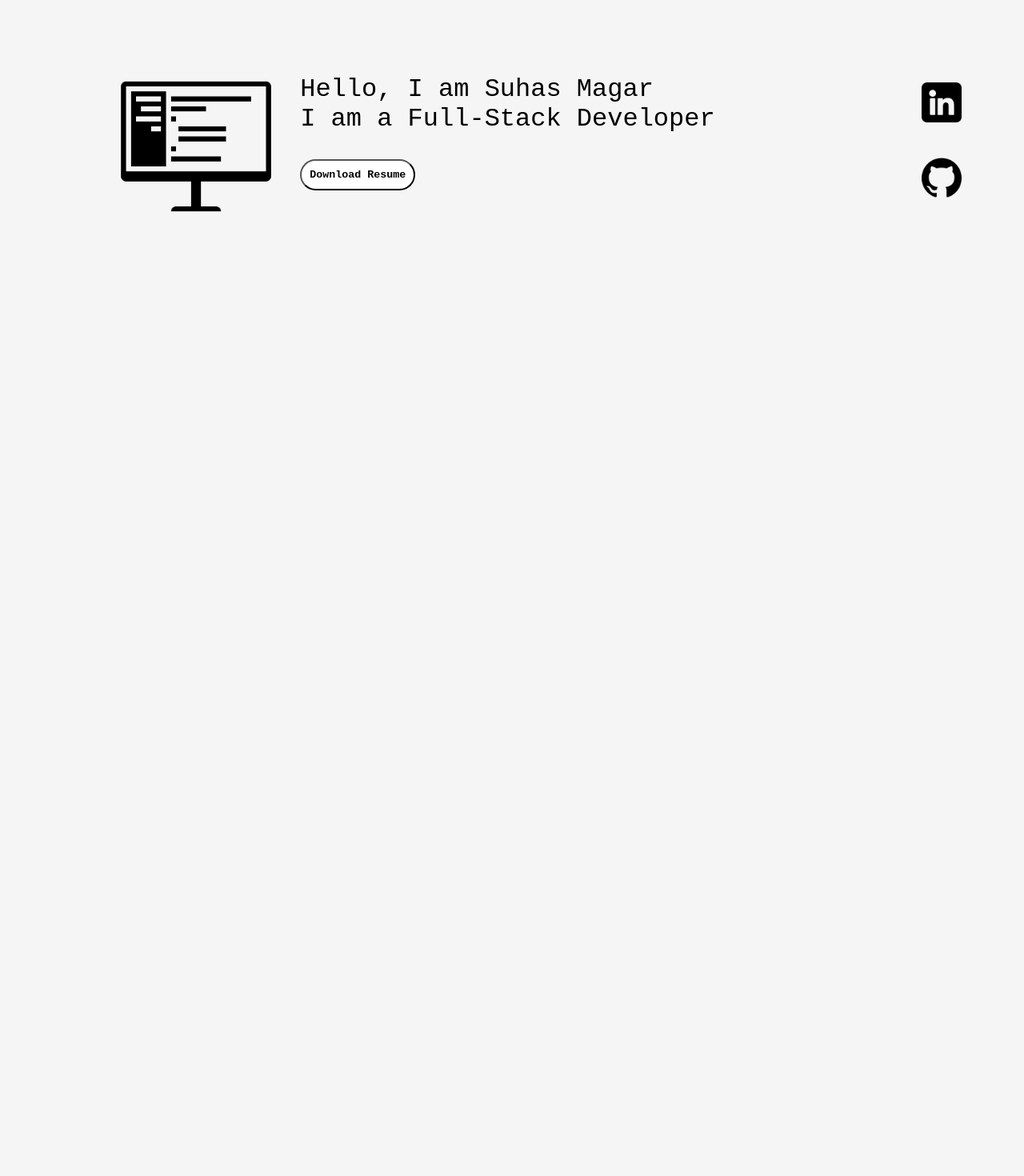
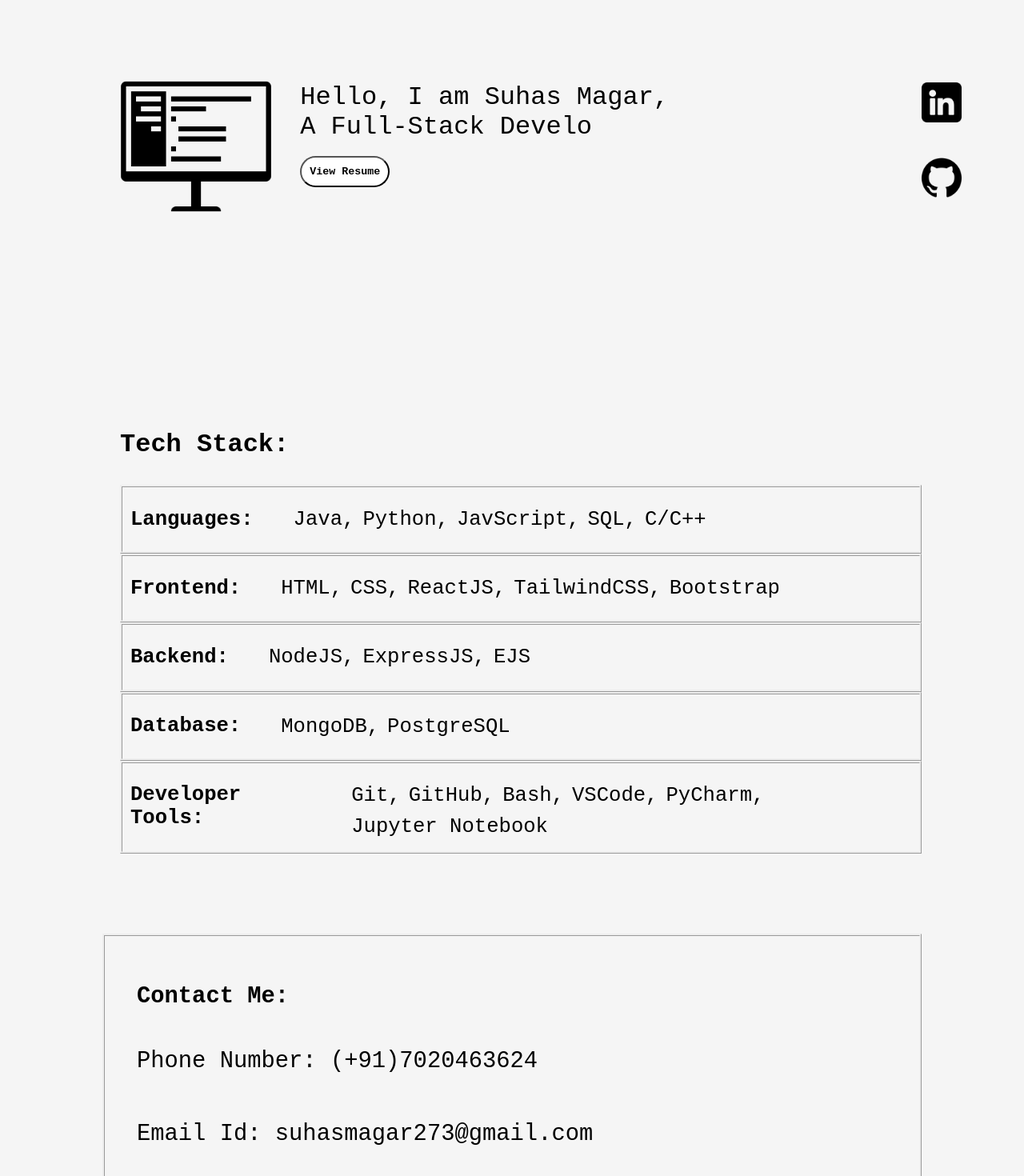
Before and after one commit to Shelbybosss/Portfolio, a React (Vite) app: page / in a window 1280 px wide. Shown: the part 158-1628 px from the top of the page at 80% size. Before the commit the page ends 800 px from the top, so only its background shows below. Built offline with nearby package versions, Linux system fonts and the light colour scheme.

Commit message:
New Components

```diff
--- a/src/App.jsx
+++ b/src/App.jsx
@@ -1,9 +1,10 @@
 import React from "react"
 
 import Navbar from "./components/Navbar.jsx"
-
 import Hero from "./components/Hero.jsx"
 import Footer from "./components/Footer.jsx"
+import Skills from "./components/Skills.jsx"
+import Contact from "./components/Contact.jsx"
 
 
 
@@ -16,6 +17,8 @@ function App() {
     <div className="container">
       <Navbar />
       <Hero />
+      <Skills />
+      <Contact />
     </div>
   )
 }
--- /dev/null
+++ b/src/components/Contact.jsx
@@ -0,0 +1,17 @@
+import React from "react";
+
+function Contact () {
+
+
+
+    return(
+        <div className="contact-main" id="contact">
+            <h1>Contact Me:</h1>
+            <div className="information">
+                <p>Phone Number: (+91)7020463624</p>
+                <p>Email Id: <a href="#">suhasmagar273@gmail.com</a></p>
+            </div>
+        </div>);
+}
+
+export default Contact
--- a/src/components/Hero.jsx
+++ b/src/components/Hero.jsx
@@ -1,39 +1,54 @@
-import React from "react";
+import React, { useState, useEffect } from "react";
 import github from '../assets/github (1).png';
 import linkedin from '../assets/linkedin.png';
-import fullstackdeveloper from '../assets/coding-website.png'
+import fullstackdeveloper from '../assets/coding-website.png';
 
-function Hero () {
+function Hero() {
+    const [text, setText] = useState("");
+    const [index, setIndex] = useState(0);
 
+    useEffect(() => {
+        const originalText = "Full-Stack Developer";
+        const typingEffect = setInterval(() => {
+            setText(originalText.substring(0, index + 1));
+            setIndex((prevIndex) =>
+                prevIndex === originalText.length ? 0 : prevIndex + 1
+            );
+        }, 100);
 
+        if (index === originalText.length) {
+            clearInterval(typingEffect);
+            setTimeout(() => {
+                setIndex(0);
+            }, 2000);
+        }
 
+        return () => clearInterval(typingEffect);
+    }, [index]);
 
-
-    return(
+    return (
         <div className="hero-main">
             <div className="hero-left">
                 <div className="hero-left-inner">
                     <div className="hero-left-inner-left">
-                        <img src={fullstackdeveloper} alt="computer"></img>
+                        <img src={fullstackdeveloper} alt="computer" />
                     </div>
                     <div className="hero-left-inner-right">
-                        <p>Hello, I am Suhas Magar<br></br>
-                        I am a Full-Stack Developer<br/>
-                        </p>
-                        <a  target="_blank"href="https://drive.google.com/file/d/187PVH3lhV7L3C8Pvb_GOIevj7xhAdvb6/view?usp=drive_link"><button className="button">Download Resume</button></a>
+                        <p>Hello, I am Suhas Magar,<br /></p>
+                        <p>A {text}</p><br />
+
+                        <a target="_blank" href="https://drive.google.com/file/d/187PVH3lhV7L3C8Pvb_GOIevj7xhAdvb6/view?usp=drive_link"><button className="button">View Resume</button></a>
                     </div>
-
                 </div>
             </div>
             <div className="hero-right">
                 <div className="hero-right-inner">
-                        <a href="https://www.linkedin.com/in/suhasmagar/" target="_blank"><img src={linkedin} alt="Linkedin"></img></a>
-                        <a href="https://github.com/Shelbybosss" target="_blank"><img src={github} alt="Github"></img></a>
-
+                    <a href="https://www.linkedin.com/in/suhasmagar/" target="_blank"><img src={linkedin} alt="Linkedin" /></a>
+                    <a href="https://github.com/Shelbybosss" target="_blank"><img src={github} alt="Github" /></a>
                 </div>
             </div>
         </div>
     );
 }
 
-export default Hero
+export default Hero;
--- a/src/components/Navbar.jsx
+++ b/src/components/Navbar.jsx
@@ -1,9 +1,6 @@
 import React from "react";
 
 function Navbar() {
-
-
-
 
 
 
@@ -12,7 +9,7 @@ function Navbar() {
             <div className="inner-navbar">
                 <ul>
                     <a href="#"><li>Resume</li></a>
-                    <a href="#"><li>Contact</li></a>
+                    <a href="#contact" ><li>Contact</li></a>
                     <a href="#"><li>Projects</li></a>
                 </ul>
             </div>
--- /dev/null
+++ b/src/components/Skills.jsx
@@ -0,0 +1,70 @@
+import React from "react";
+
+function Skills () {
+
+
+
+
+
+
+
+
+
+
+    return(
+        <div className="skills">
+            <div className="skills-main">
+                <p className="heading">Tech Stack:</p>
+
+                <div className="skills-list">
+                    <p>Languages:</p>
+                    <ul>
+                        <li>Java,</li>
+                        <li>Python,</li>
+                        <li>JavScript,</li>
+                        <li>SQL,</li>
+                        <li>C/C++</li>
+                    </ul>
+                </div>
+                <div className="skills-list">
+                    <p>Frontend:</p>
+                    <ul>
+                        <li>HTML,</li>
+                        <li>CSS,</li>
+                        <li>ReactJS,</li>
+                        <li>TailwindCSS,</li>
+                        <li>Bootstrap</li>
+                    </ul>
+                </div>
+                <div className="skills-list">
+                    <p>Backend:</p>
+                    <ul>
+                        <li>NodeJS,</li>
+                        <li>ExpressJS,</li>
+                        <li>EJS</li>
+                    </ul>
+                </div>
+                <div className="skills-list">
+                    <p>Database:</p>
+                    <ul>
+                        <li>MongoDB,</li>
+                        <li>PostgreSQL</li>
+                    </ul>
+                </div>
+                <div className="skills-list">
+                    <p>Developer Tools:</p>
+                    <ul>
+                        <li>Git,</li>
+                        <li>GitHub,</li>
+                        <li>Bash,</li>
+                        <li>VSCode,</li>
+                        <li>PyCharm,</li>
+                        <li>Jupyter Notebook</li>
+                    </ul>
+                </div>
+
+            </div>
+        </div>);
+}
+
+export default Skills
--- a/src/index.css
+++ b/src/index.css
@@ -106,10 +106,16 @@ body{
 
  }
 
+ .hero-left-inner-right{
+    margin-top: 50px;
+ }
+
  .hero-left-inner-right p{
     font-family: monospace;
     font-size: 2rem;
     margin-top: 40px;
+    padding: 0;
+    margin: 0;
 
  }
 
@@ -127,4 +133,126 @@ body{
     color: blue;
     transform: scale(1.2);
     transition: 1s ease;
+    cursor: pointer;
 }
+
+.heading{
+    font-family: monospace;
+    font-size: 2rem;
+    font-weight: bold;
+    margin-left: 150px;
+    margin-top: 220px;
+}
+
+.skills-list{
+    display: flex;
+    flex-direction: row;
+    margin-left: 150px;
+    margin-right: 10%;
+    padding-left: 10px;
+    margin-top: 0;
+    border-style:ridge;
+}
+
+.skills-list p{
+    font-family: monospace;
+    font-size: 1.6rem;
+    font-weight: bold;
+    margin-right: 0;
+
+}
+.skills-list p:hover{
+    color: darkseagreen;
+    cursor: default;
+}
+
+.skills-list ul{
+
+}
+
+.skills-list ul li{
+    list-style: none;
+    display: inline-block;
+    margin-left: 10px;
+    font-family: monospace;
+    font-size: 1.6rem;
+    padding: 0;
+    margin-top: 10px;
+}
+
+.skills-list ul li:hover{
+    color: blue;
+    cursor:default;
+}
+
+.contact-main{
+    margin-top:100px;
+    margin-left:10%;
+    margin-right: 10%;
+    padding: 40px;
+    border-radius: 0;
+    font-family: monospace;
+    font-size: 1.8rem;
+    border-style:ridge;
+    border-width: 3px;
+
+}
+
+.contact-main h1{
+    font-family: monospace;
+    font-weight: bold;
+    font-size: 1.8rem;
+}
+
+.information{
+    display: flex;
+    flex-direction: column;
+}
+
+.information a{
+    text-decoration: none;
+    color: black;
+}
+
+
+
+@media only screen and (max-width: 600px) {
+    /* CSS rules for small screens */
+    body {
+        font-size: 1rem
+    }
+    .hero-left-inner-right p{
+        font-size: medium;
+    }
+    .skills-list{
+        margin-left: 10px;
+        font-size: normal;
+    }
+    .heading{
+        margin-left: 10px;
+    }
+    .hero-left-inner-left img{
+        height: 100px;
+        width: 100px;
+        margin-left: 0px;
+        margin-right: 10px;
+        margin-top: 40px;
+
+     }
+     .hero-right{
+        margin-top: 0px;
+     }
+     .hero-right-inner img{
+        height: 20px;
+        width: 20px;
+        margin-left: 20px;
+        margin-right: 5px;
+
+     }
+
+     .button{
+        padding: 5px;
+        margin: 5px;
+        margin-top: 70px;
+     }
+}
```
